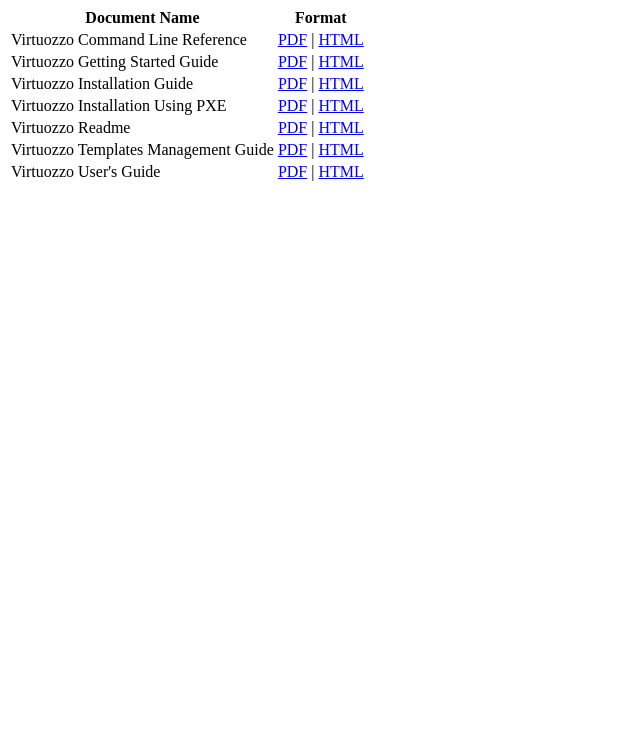
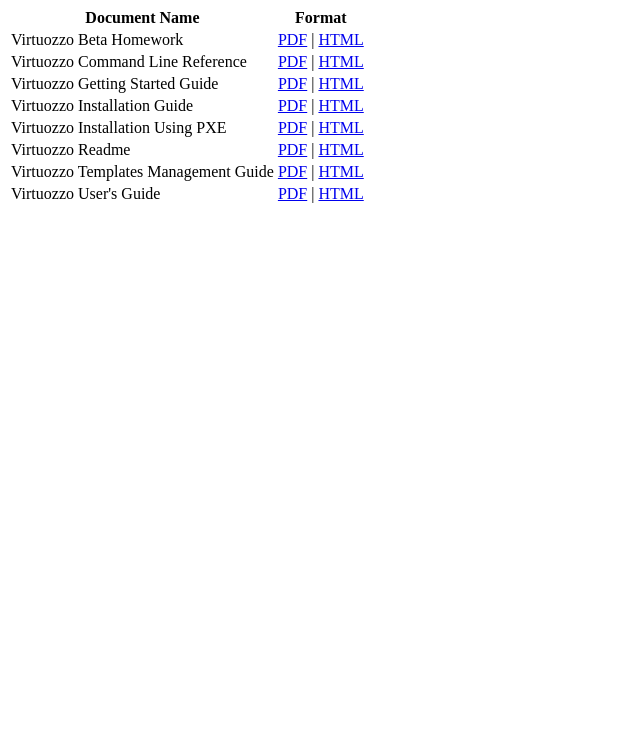
Before and after one commit to OpenVZ/vz-docs, a plain HTML site: page index.html in a window 1280 px wide. Shown: the part 60-800 px from the top of the page, without its empty margins (0-640 px from the left). Drawn offline with Linux system fonts and the light colour scheme.

Commit message:
Added beta homework.

```diff
--- a/index.html
+++ b/index.html
@@ -19,6 +19,7 @@
 
 <table><tbody>
 <tr><th>Document Name</th><th>Format</th></tr>
+<tr><td>Virtuozzo Beta Homework</td><td><a href="virtuozzo_7_beta_homework.pdf">PDF</a> | <a href="virtuozzo_7_beta_homework.webhelp/">HTML</a></td></tr>
 <tr><td>Virtuozzo Command Line Reference</td><td><a href="virtuozzo_7_command_line_reference.pdf">PDF</a> | <a href="virtuozzo_7_command_line_reference.webhelp/">HTML</a></td></tr>
 <tr><td>Virtuozzo Getting Started Guide</td><td><a href="virtuozzo_7_getting_started_guide.pdf">PDF</a> | <a href="virtuozzo_7_getting_started_guide.webhelp/">HTML</a></td></tr>
 <tr><td>Virtuozzo Installation Guide</td><td><a href="virtuozzo_7_installation_guide.pdf">PDF</a> | <a href="virtuozzo_7_installation_guide.webhelp/">HTML</a></td></tr>
```
